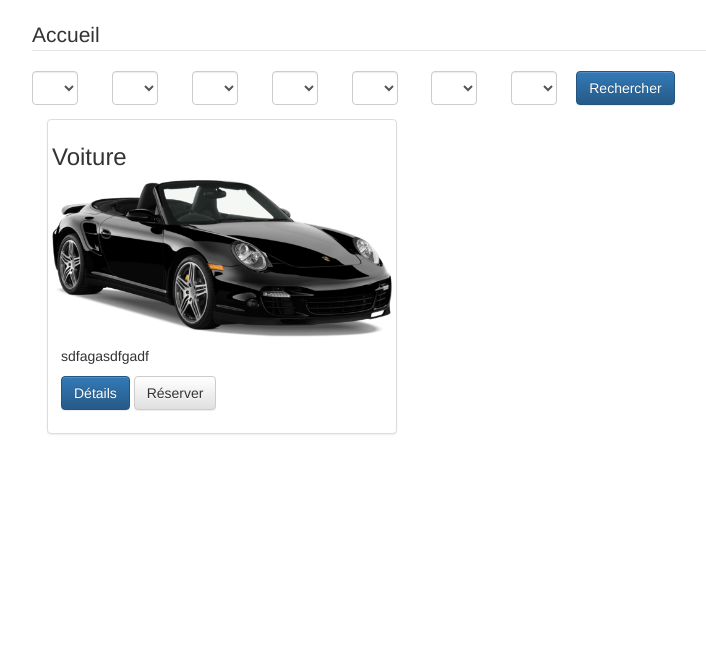
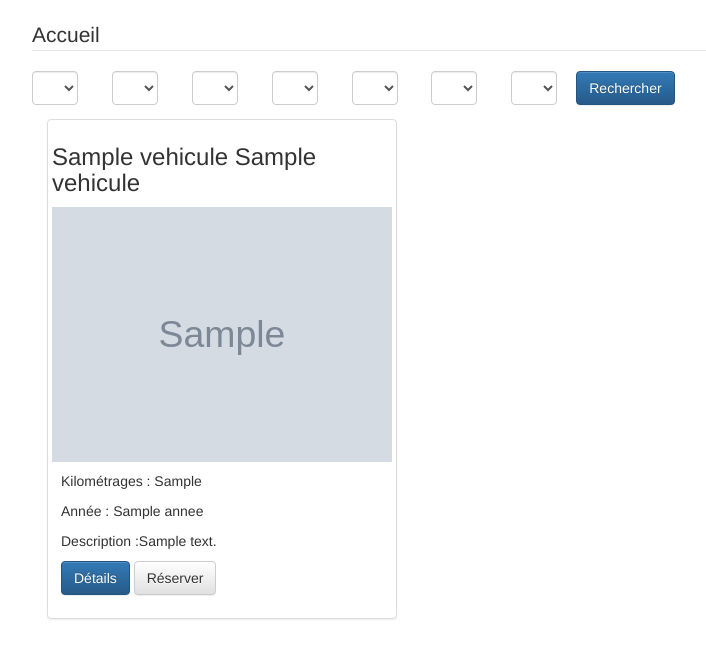
Before and after one commit to psccc97/TPILocationVehicule, a PHP site: template views/viewIndex.php in a window 1280 px wide. Shown: the part 52-711 px from the top of the page, without its empty margins (38-744 px from the left). Run offline with PHP 8.4, Linux system fonts and the light colour scheme; the template is opened without the code that fills it: most values are stand-ins (such as "Sample title", 1, 10 or a date in 2020); grey boxes marked "Sample" are stand-in pictures; lists and menus that the app fills with data are empty.

Commit message:
affichage des donnée dans la page accueil et détails des véhicules

```diff
--- a/bootstrap/css/style.css
+++ b/bootstrap/css/style.css
@@ -8,7 +8,8 @@ and open the template in the editor.
     Author     : PASCUCCIL_INFO
 */
 
-.image
+.error
 {
-    margin: auto;
+    color: red;
+    font-weight: bold;
 }
--- a/controllers/controllerDetails.php
+++ b/controllers/controllerDetails.php
@@ -1,3 +1,7 @@
 <?php
 
+require_once 'models/bddfunction.php';
+
+$detailsVehicule = recupereVehicleSelonId($_GET['id']);
+
 include 'views/viewDetails.php';
--- a/controllers/controllerIndex.php
+++ b/controllers/controllerIndex.php
@@ -1,3 +1,6 @@
 <?php
+require_once 'models/bddfunctions.php';
+
+$vehicules = recupereVehicules();
 
 include 'views/viewIndex.php';
--- a/views/connexion.php
+++ b/views/connexion.php
@@ -42,7 +42,7 @@
                     <div class="form-group">
                         <div class="col-md-4"></div>
                         <div class="col-md-4">
-                            <span><?php echo $msgError; ?></span>
+                            <p class="alert alert-danger" role="alert"><?php echo $msgError; ?></p>
                         </div>
 
                     </div>
--- a/views/viewIndex.php
+++ b/views/viewIndex.php
@@ -57,19 +57,23 @@ session_start();
                     <input type="submit" name="recherche" value="Rechercher" class="btn btn-primary">
                 </section>
             </form>
+            <?php foreach ($vehicules as $vehicule): ?>
                 <div class="col-sm-6 col-md-4">
                     <div class="thumbnail">
-                    <h3><!-- Nom voiture-->Voiture</h3>
-                    <img src="img/voiture.png" alt="...">
+                        <h3><?php echo $vehicule['nomMarque'] ?> <?php echo $vehicule['nomModele'] ?></h3>
+                        <img src="img/<?php echo $vehicule['Image'] ?>" class="img-responsive">
                         <div class="caption">
-                        <p><!-- Description on donnée -->sdfagasdfgadf</p>
+                            <p>Kilométrages : <?php echo $vehicule['nbrKilometrage'] ?></p>
+                            <p>Année : <?php echo $vehicule['Annee'] ?></p>
+                            <p> Description :<?php echo $vehicule['Description'] ?></p>
                             <p>
-                            <a href="details.html" class="btn btn-primary" role="button">Détails</a>
+                                <a href="details-<?php echo $vehicule['idVehicule'];?>.html" class="btn btn-primary" role="button">Détails</a>
                                 <a href="#" class="btn btn-default" role="button">Réserver</a>
                             </p>
                         </div>
                     </div>
                 </div>
+            <?php endforeach; ?>
         </div>
     </div>
 </body>
```
Also changed, not shown: models/bddfunctions.php (+17 -1 lines), views/viewDetails.php (+28 -2 lines), img/renault.jpg (renamed from img/renautl.jpg). Lines whose indentation alone changed are shown as unchanged.
